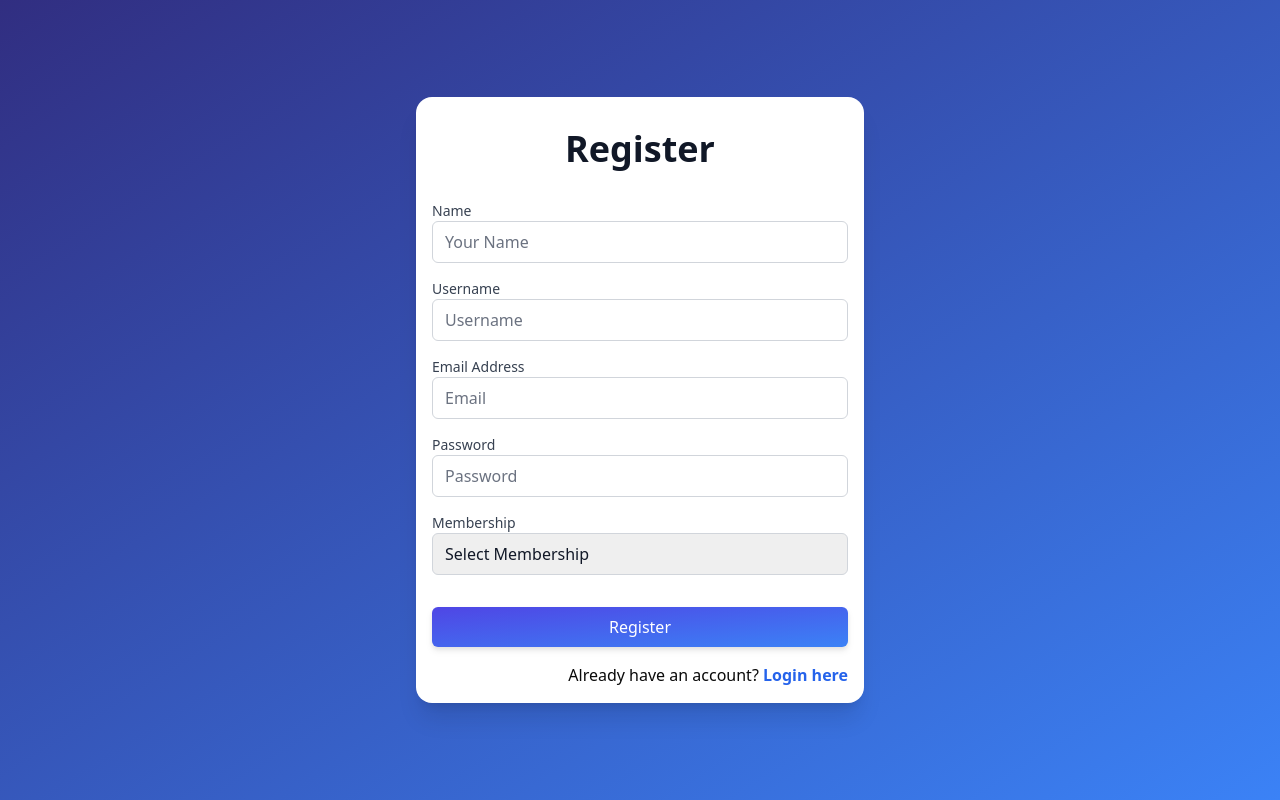
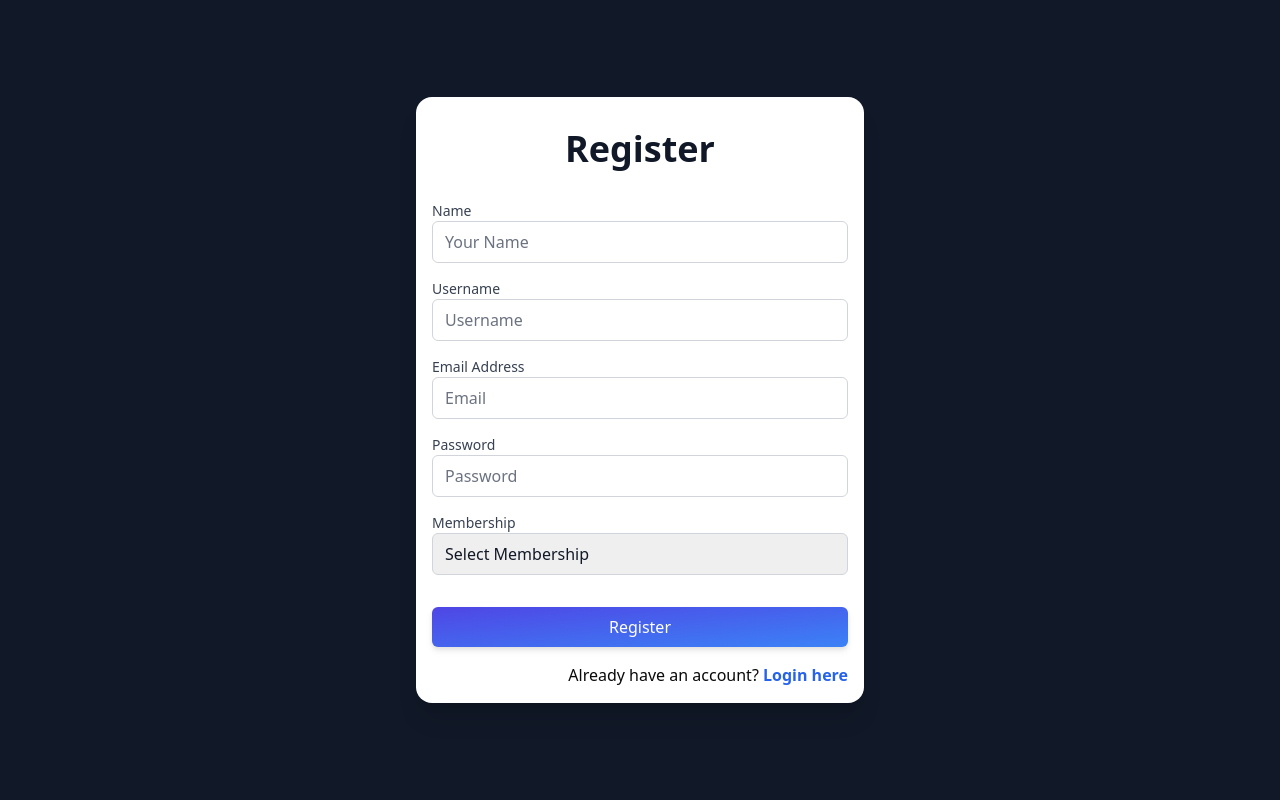
Before and after one commit to gopinathsjsu/team-project-cypher, a React (Vite) app in the folder client/: page /register in a window 1280 px wide. Built offline with nearby package versions, Linux system fonts and the light colour scheme; no server answers.

Commit message:
register updated

```diff
--- a/client/src/pages/Register.jsx
+++ b/client/src/pages/Register.jsx
@@ -55,7 +55,7 @@ const Register = () => {
   };
 
   return (
-    <div className="flex min-h-screen items-center justify-center bg-gradient-to-br from-indigo-900 to-blue-500 py-12 px-4 sm:px-6 lg:px-8">
+    <div className="flex min-h-screen items-center justify-center bg-gray-900 py-12 px-4 sm:px-6 lg:px-8">
       <div className="w-full max-w-md space-y-8 rounded-2xl bg-white p-4 shadow-xl">
         <div>
           <h2 className="mt-4 text-center text-4xl font-extrabold text-gray-900">
```
